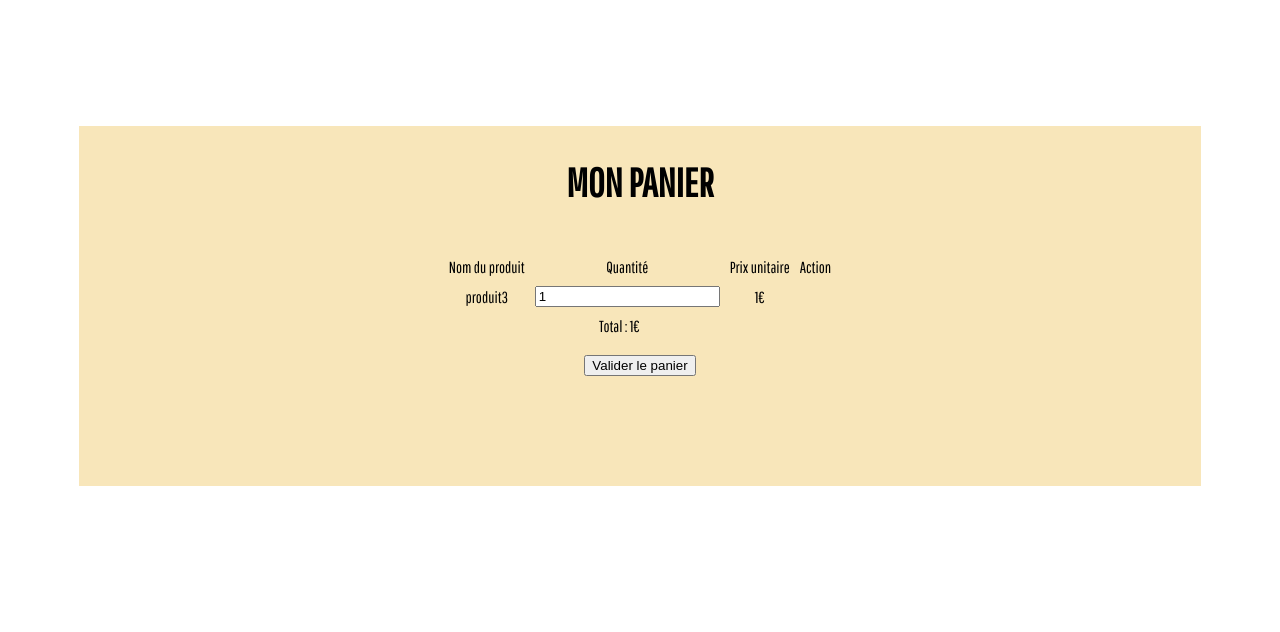
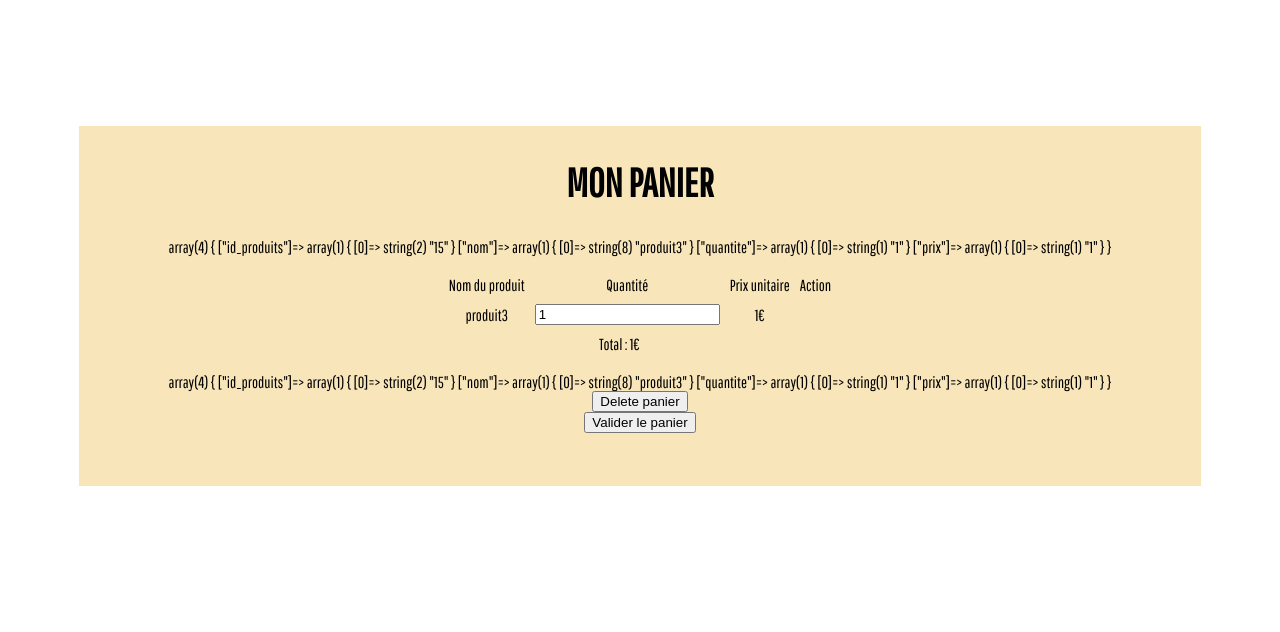
Before and after one commit to amelie-chardon/boutique, a PHP site: the page made by panier.php in a window 1280 px wide. Shown: the part 389-1021 px from the top of the page. Run offline with PHP 8.4, Linux system fonts and the light colour scheme; data comes from the database, SQL or seed files in the repository.

Commit message:
merge Amélie
+

panier.php

delete_panier fonctionnel

_______

blocage complet sur le panier ... pour gestion de la quantité

```diff
--- a/admin.php
+++ b/admin.php
@@ -189,7 +189,6 @@ if(!isset($_SESSION['perm'])){
                 {
                     $categories=$_SESSION["bdd"]->execute("SELECT Produits.id, categories.nom FROM produits RIGHT JOIN categories_produits ON produits.id=categories_produits.id_produits RIGHT JOIN categories ON categories_produits.id_categories=categories.id WHERE produits.id=$id");
                     $sous_categories=$_SESSION["bdd"]->execute("SELECT Produits.id, sous_categories.nom FROM produits RIGHT JOIN sous_categories_produits ON produits.id=sous_categories_produits.id_produits RIGHT JOIN sous_categories ON sous_categories_produits.id_sous_categories=sous_categories.id WHERE produits.id=$id");
-                    var_dump($sous_categories);
 
                         ?>
                             <tr>
--- a/class/bdd.php
+++ b/class/bdd.php
@@ -87,7 +87,7 @@ public function connect()
         ?>
             <article class="bloc_produit">
                 <h3><?php echo $nom; ?></h3>
-                <a href="produit.php?id=<?php echo $id; ?>">
+                <a href="produit.php?id_produits=<?php echo $id; ?>">
                     <img class="produit_img" src="<?php echo $image; ?>">
                 </a>
                 <p><?php echo $prix; ?> €</p>
--- a/class/panier.php
+++ b/class/panier.php
@@ -12,26 +12,28 @@ class panier extends user{
 
             $_SESSION['panier']=array();
             $_SESSION['panier']['id_produits']=array();
-            $_SESSION['panier']['id_achats']=array();
+            $_SESSION['panier']['nom']=array();
             $_SESSION['panier']['quantite']=array();
             $_SESSION['panier']['prix']=array();
         }
         return true;
     }
 
-    function add_product_panier($id_produit,$id_achats,$quantite,$prix_produit){
+    function add_product_panier($id_produit,$nom,$quantite,$prix_produit){
         if(creation_panier()){
-
 
             $position_produit=array_search($id_produit,$_SESSION['panier']['id_produits']);
             if($position_produit!== false){
                 //$position_produit-1 car produits.id commence à 1 mais l'indice des array commence à 0
                 $_SESSION['panier']['id_produits'][$position_produit-1]+= $quantite;
-                var_dump($_SESSION['panier']['id_produits']);
             }
             else {
+                $_SESSION["bdd"]->connect();
+                //$requete=$_SESSION["bdd"]->execute("SELECT nom FROM produits WHERE id=$id_produit");
+                //$nom=$requete[0][0];
 
                 array_push($_SESSION['panier']['id_produits'],$id_produit);
+                array_push($_SESSION['panier']['nom'],$nom);
                 array_push($_SESSION['panier']['quantite'],$quantite);
                 array_push($_SESSION['panier']['prix'],$prix_produit);
             }
@@ -72,7 +74,7 @@ class panier extends user{
             $i=0;
             $tmp =array();
             $tmp['id_produits']=array();
-            $tmp['id_achats']=array();
+            $tmp['nom']=array();
             $tmp['quantite']=array();
             $tmp['prix']=array();
 
@@ -81,6 +83,7 @@ class panier extends user{
                 if($_SESSION['panier']['id_produits'][$i] !== $id_produit){
 
                 array_push($_SESSION['panier']['id_produits'],$_SESSION['panier']['id_produits'][$i]);
+                array_push($_SESSION['panier']['nom'],$_SESSION['panier']['nom'][$i]);
                 array_push($_SESSION['panier']['quantite'],$_SESSION['panier']['quantite'][$i]);
                 array_push($_SESSION['panier']['prix'],$_SESSION['panier']['prix'][$i]);
                 }
--- a/class/user.php
+++ b/class/user.php
@@ -327,6 +327,7 @@ function creation_panier(){
     if(!isset($_SESSION['panier'])){
 
         $_SESSION['panier']=array();
+        $_SESSION['panier']['id_produits']=array();
         $_SESSION['panier']['nom']=array();
         $_SESSION['panier']['quantite']=array();
         $_SESSION['panier']['prix']=array();
@@ -335,16 +336,18 @@ function creation_panier(){
     return true;
 }
 
-function add_product_panier($nom,$quantite,$prix_produit){
+function add_product_panier($id_produit,$nom,$quantite,$prix_produit){
     if(creation_panier()){
 
-        $position_produit=array_search($nom,$_SESSION['panier']['nom']);
-
+        $position_produit=array_search($id_produit,$_SESSION['panier']['id_produits']);
         if($position_produit!== false){
-            $_SESSION['panier']['quantite'][$position_produit]+= $quantite;
+            //$position_produit-1 car produits.id commence à 1 mais l'indice des array commence à 0
+            $_SESSION['panier']['id_produits'][$position_produit-1]+= $quantite;
         }
         else {
+            $_SESSION["bdd"]->connect();
 
+            array_push($_SESSION['panier']['id_produits'],$id_produit);
             array_push($_SESSION['panier']['nom'],$nom);
             array_push($_SESSION['panier']['quantite'],$quantite);
             array_push($_SESSION['panier']['prix'],$prix_produit);
@@ -357,21 +360,21 @@ function add_product_panier($nom,$quantite,$prix_produit){
     }
 }
 
-function modify_quantity_product($nom,$quantite){
+function modify_quantity_product($id_produit,$quantite){
     if(creation_panier()){
         //si la quantité d'un article dans le panier est sup à 0
         if($quantite>0){
             //recherche la position du produit dans le panier
-            $position_produit=array_search($_SESSION['panier']['nom'],$nom);
+            $position_produit=array_search($_SESSION['panier']['id_produits'],$id_produit);
             //si il le trouve la position
             if($position_produit!==false){
                 //
-                $_SESSION['panier']['nom'][$position_produit]=$quantite;
+                $_SESSION['panier']['id_produits'][$position_produit]=$quantite;
             }
         }
         //quantité d'article inferieur à 0 d'un article
         else{
-           delete_product_panier($nom);
+           delete_product_panier($id_produit);
         }
     }
     else{
@@ -380,19 +383,21 @@ function modify_quantity_product($nom,$quantite){
 
 }
 
-function delete_product_panier($nom){
+function delete_product_panier($id_produit){
     if(creation_panier()){
         //création de tableau temporaire
         $i=0;
         $tmp =array();
+        $tmp['id_produits']=array();
         $tmp['nom']=array();
         $tmp['quantite']=array();
         $tmp['prix']=array();
 
-        for($i; $i<count($_SESSION['panier']['nom']); $i++){
+        for($i; $i<count($_SESSION['panier']['id_produits']); $i++){
 
-            if($_SESSION['panier']['nom'][$i] !== $nom){
+            if($_SESSION['panier']['id_produits'][$i] !== $id_produit){
 
+            array_push($_SESSION['panier']['id_produits'],$_SESSION['panier']['id_produits'][$i]);
             array_push($_SESSION['panier']['nom'],$_SESSION['panier']['nom'][$i]);
             array_push($_SESSION['panier']['quantite'],$_SESSION['panier']['quantite'][$i]);
             array_push($_SESSION['panier']['prix'],$_SESSION['panier']['prix'][$i]);
@@ -412,8 +417,7 @@ function delete_product_panier($nom){
 
 function compter_produit(){
     if(isset($_SESSION['panier'])){
-
-        return count($_SESSION['panier']['nom']);
+        return count($_SESSION['panier']['id_produits']);
     }
     else{
         return 0;
@@ -424,14 +428,13 @@ function calcul_montant_panier(){
 
     $total = 0;
     $i=0;
-
-    for($i; $i<count($_SESSION['panier']['nom']); $i++){
-        $total+= $_SESSION['panier']['quantite'][$i]*$_SESSION['panier']['prix'];
-
+    $nb_produit=$_SESSION["user"]->compter_produit();
+    for($i=0; $i<$nb_produit; $i++){
+        $total+= intval($_SESSION['panier']['quantite'][$i])*intval($_SESSION['panier']['prix'][$i]);
     }
-
     return $total;
 }
+
 
 function delete_panier(){
     if(isset($_SESSION['panier'])){
@@ -439,7 +442,6 @@ function delete_panier(){
         unset($_SESSION['panier']);
     }
 }
-
 
 function pop_list_cat(){
     $_SESSION["bdd"]->connect();
@@ -540,7 +542,6 @@ function quantite(){
 
 
 
-
 //Fonctions GET
     public function getidproduit(){
         return $this->id;
--- a/confirm_delete_cat.php
+++ b/confirm_delete_cat.php
@@ -51,7 +51,7 @@ if(!isset($_SESSION['perm'])){
 
 
                     <form method="post" action="">
-                    <label>Etes vous sûre de vouloir supprimer la categorie de votre BDD ?</label>
+                    <label>Etes vous sûre de vouloir supprimer ce produit de votre BDD ?</label>
                     <input type="submit" name ="suppr_cat" value="Delete"/>
 
 <?php
--- a/include/nav.php
+++ b/include/nav.php
@@ -10,6 +10,7 @@ if (isset($_SESSION['login']))
     <ul>
         <li><a href="index.php">Accueil</a></li>
         <li><a href="profil.php">Mon compte</a></li>
+        <li><a href="panier.php">Mon panier</a></li>
 
         <?php
         if(isset($_SESSION['perm'])){
--- a/modify_product.php
+++ b/modify_product.php
@@ -145,6 +145,7 @@ if(!isset($_SESSION['perm'])){
                             <input name="mod_sous_cat" type="submit"/>
 
                     </article>
+
                     <?php if(isset($_POST['mod_sous_cat']))
             {
 
@@ -162,9 +163,10 @@ if(!isset($_SESSION['perm'])){
 
             }
 
+
 ?>
 
-
+        </form>
 
 
 
--- a/panier.php
+++ b/panier.php
@@ -46,7 +46,7 @@ if(!isset($_SESSION['user'])){
             $quantite=$_GET["q"];
             $prix_produit=$_GET["p"];
 
-            $_SESSION["user"]->add_product_panier($nom,$quantite,$prix_produit);
+            $_SESSION["user"]->add_product_panier($id,$nom,$quantite,$prix_produit);
         }
 
 $nb_produit=count($_SESSION['panier']['quantite']);
@@ -54,8 +54,10 @@ $nb_produit=count($_SESSION['panier']['quantite']);
 if($nb_produit <= 0){
 
     echo 'Votre panier est vide !';
+    $_SESSION["user"]->delete_panier();
 }
 else{
+    var_dump($_SESSION["panier"]);
     ?>
 
 <form method="post" action="">
@@ -82,7 +84,6 @@ else{
 
                     <tr>
                         <td><?php echo $_SESSION['panier']['nom'][$i];?></td>
-
                         <td><input name="qt" value="<?php echo $_SESSION['panier']['quantite'][$i];?>"/></td>
                         <td><?php echo $_SESSION['panier']['prix'][$i];?>€</td>
                         <td></td>
@@ -92,16 +93,19 @@ else{
                     <?php
                 }
         ?>
-
                     <tr>
                         <td colspan="3">Total : <?php echo calcul_montant_panier(); ?>€</td>
                     </tr>
+
+
         </tbody>
     </table>
 </form>
 
+<?php var_dump($_SESSION['panier']); ?>
+<button <?php delete_panier() ?>> <a href="profil.php"> Delete panier</a></button>
+
 <button name="panier"><a href="paiement.php">Valider le panier</a></button>
-
 
             <?php } ?>
 </section>
```
Also changed, not shown: paiement.php (+46 -5 lines), produit.php (+8 -25 lines), resultat_recherche.php (+28 -1 lines), img/produit/14.jpg (added).
